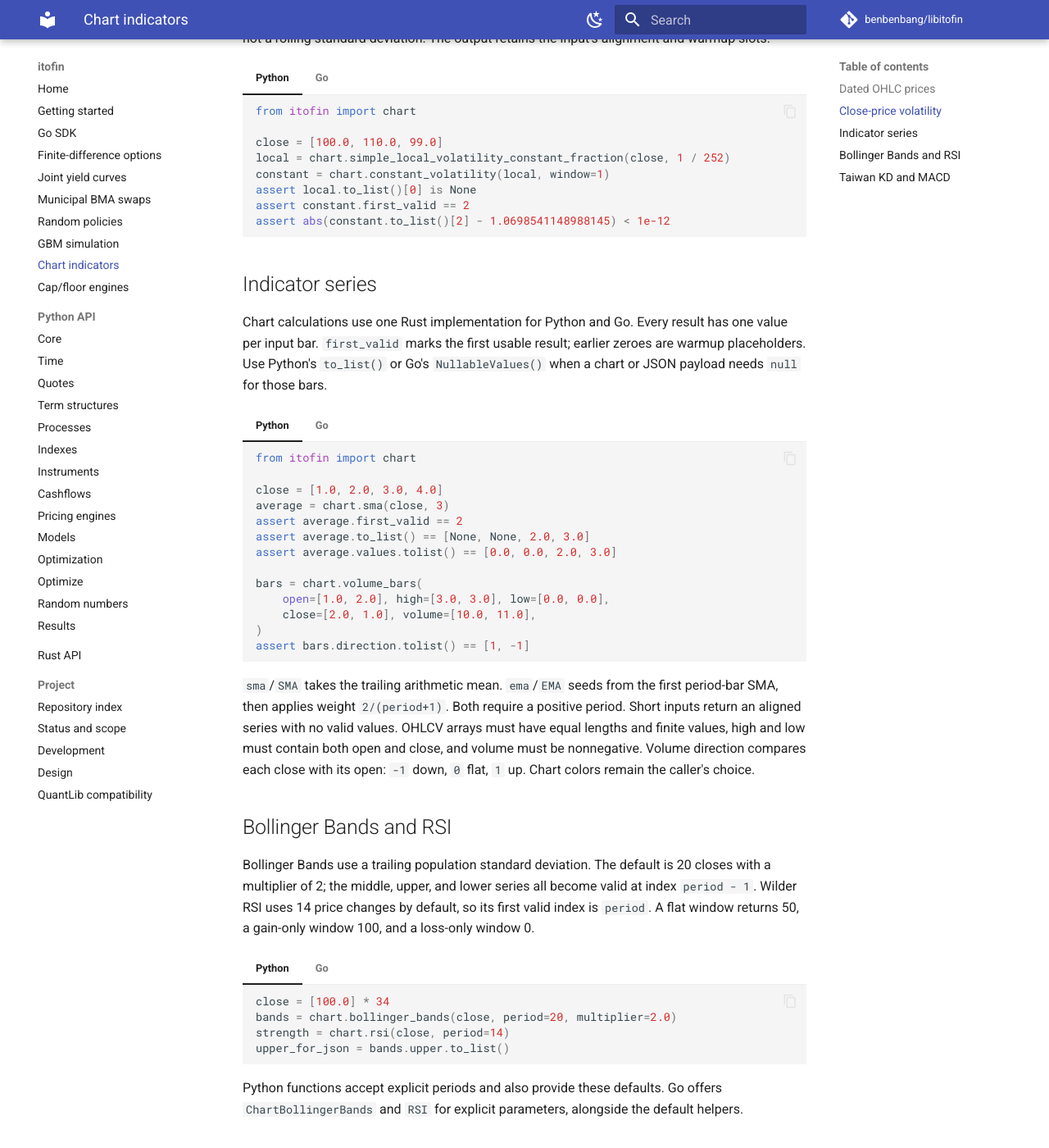
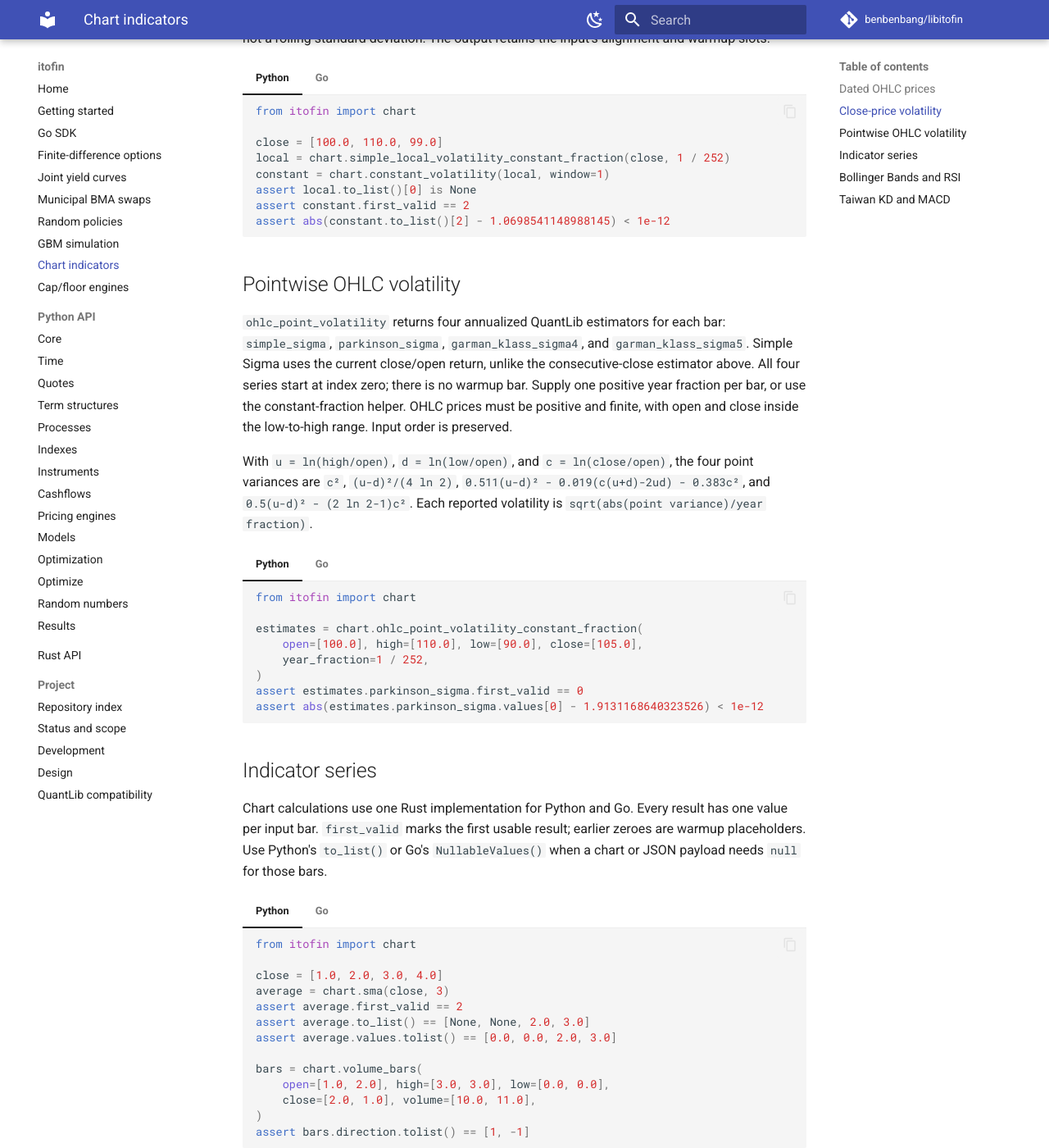
Before and after one commit to benbenbang/libitofin, an MkDocs documentation site: the page built from docs/docs/chart.md, in a window 1280 px wide and 1400 px high, scrolled down 812 px. Shown: the whole window at 82% size. Built offline with MkDocs 1.6.1 and Material for MkDocs 9.7.7, drawn with Linux system fonts in a browser that asks for light colours; comment, search, counter and statistics services are not loaded.

Commit message:
docs(chart): document pointwise OHLC volatility estimators
Add documentation for `ohlc_point_volatility`, which returns four annualized
QuantLib estimators per bar: simple sigma, Parkinson sigma, and two
Garman-Klass variants. Explains that all series start at index zero with no
warmup bar, the required OHLC input constraints, the year-fraction inputs and
constant-fraction helper, and the point-variance formulas. Includes Python and
Go usage examples.

close #1143

````diff
--- a/docs/docs/chart.md
+++ b/docs/docs/chart.md
@@ -71,6 +71,47 @@
     constant, err := itofin.ConstantVolatility(local, 1)
     if err != nil { panic(err) }
     _ = constant.NullableValues()
+    ```
+
+## Pointwise OHLC volatility
+
+`ohlc_point_volatility` returns four annualized QuantLib estimators for each
+bar: `simple_sigma`, `parkinson_sigma`, `garman_klass_sigma4`, and
+`garman_klass_sigma5`. Simple Sigma uses the current close/open return, unlike
+the consecutive-close estimator above. All four series start at index zero;
+there is no warmup bar. Supply one positive year fraction per bar, or use the
+constant-fraction helper. OHLC prices must be positive and finite, with open
+and close inside the low-to-high range. Input order is preserved.
+
+With `u = ln(high/open)`, `d = ln(low/open)`, and `c = ln(close/open)`, the four
+point variances are `c²`, `(u-d)²/(4 ln 2)`,
+`0.511(u-d)² - 0.019(c(u+d)-2ud) - 0.383c²`, and
+`0.5(u-d)² - (2 ln 2-1)c²`. Each reported volatility is
+`sqrt(abs(point variance)/year fraction)`.
+
+=== "Python"
+
+    ```python
+    from itofin import chart
+
+    estimates = chart.ohlc_point_volatility_constant_fraction(
+        open=[100.0], high=[110.0], low=[90.0], close=[105.0],
+        year_fraction=1 / 252,
+    )
+    assert estimates.parkinson_sigma.first_valid == 0
+    assert abs(estimates.parkinson_sigma.values[0] - 1.9131168640323526) < 1e-12
+    ```
+
+=== "Go"
+
+    ```go
+    import itofin "github.com/benbenbang/libitofin/sdk/go"
+
+    estimates, err := itofin.OHLCPointVolatilityConstantFraction(
+        []float64{100}, []float64{110}, []float64{90}, []float64{105}, 1.0/252,
+    )
+    if err != nil { panic(err) }
+    _ = estimates.ParkinsonSigma.NullableValues()
     ```
 
 ## Indicator series
````
